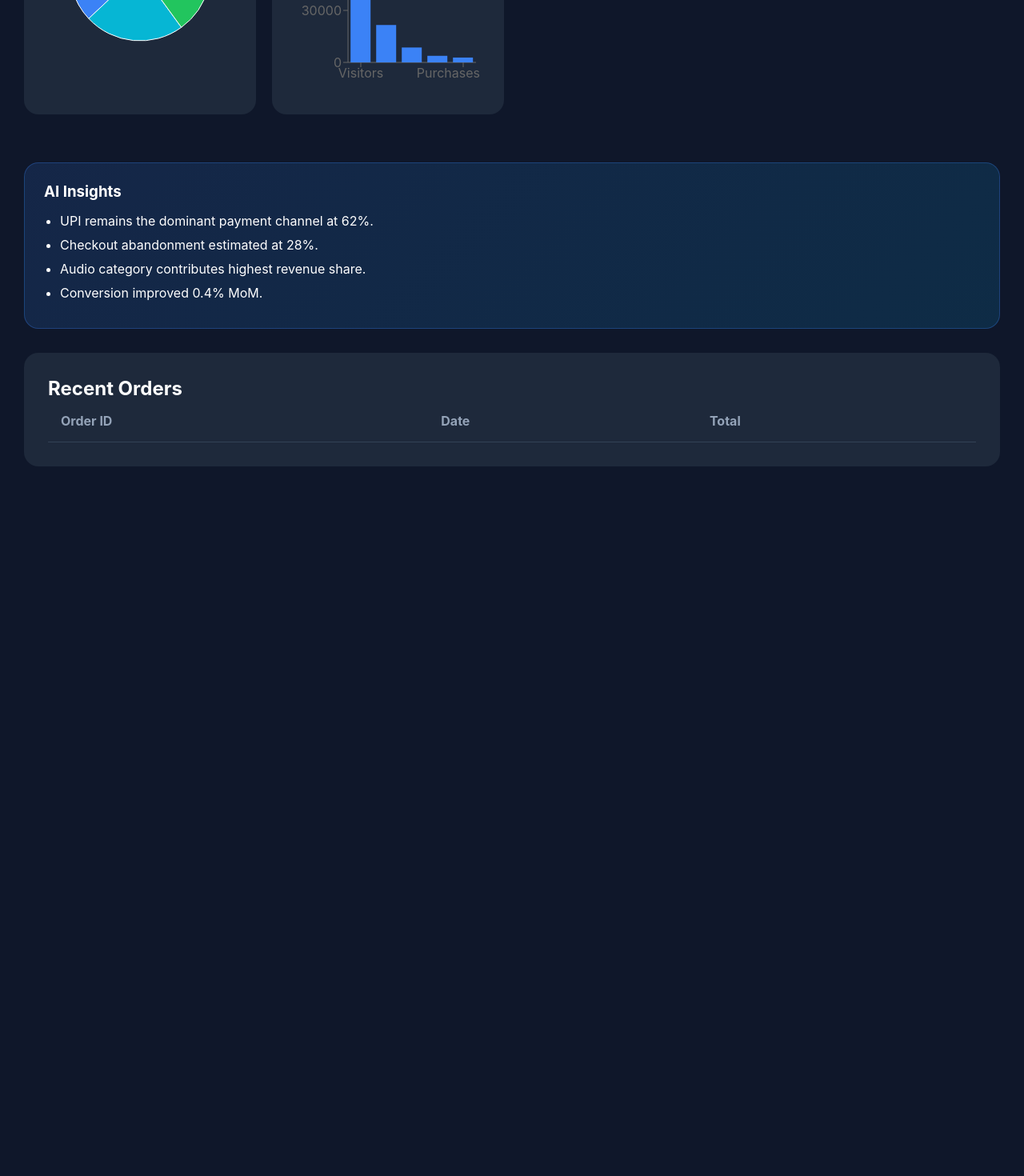
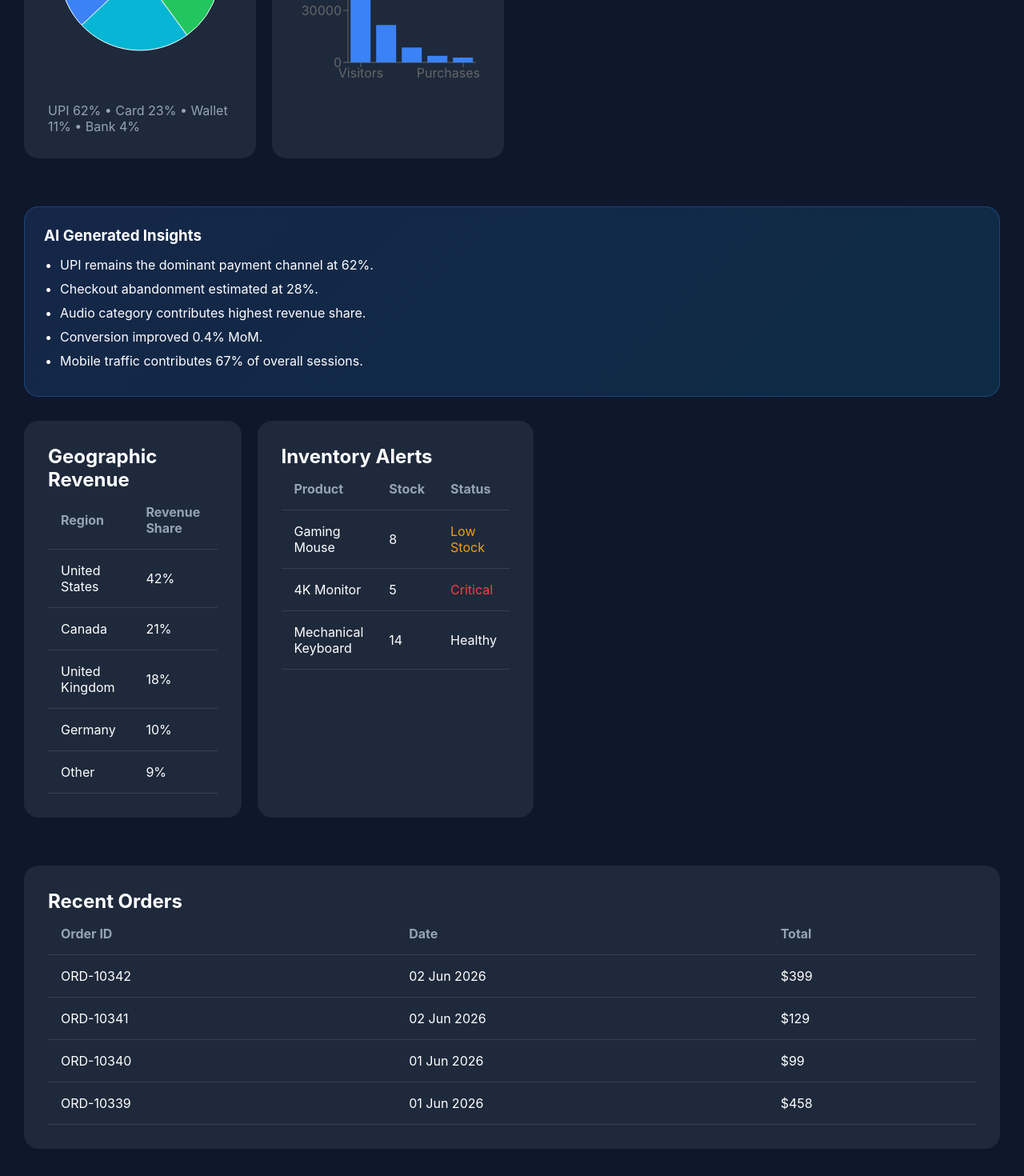
Before and after one commit to tanisharoy222005-collab/ecommerce-platform-admin-suite, a Next.js app: page /admin in a window 1280 px wide. Shown: the part 1140-2610 px from the top of the page at 80% size. Before the commit the page ends 1783 px from the top, so only its background shows below. Built offline with nearby package versions, Linux system fonts and the light colour scheme; sample sign-in values are in the browser's storage.

Commit message:
Update admin.js

```diff
--- a/pages/admin.js
+++ b/pages/admin.js
@@ -123,6 +123,9 @@ export default function Admin() {
           >
             Seeded with representative
             commerce data.
+            Connect a live backend
+            to enable real-time
+            reporting.
           </p>
 
         </div>
@@ -137,6 +140,7 @@ export default function Admin() {
             )
           }
         >
+
           <option value="7">
             Last 7 Days
           </option>
@@ -166,13 +170,16 @@ export default function Admin() {
           className=
           "dashboard-card"
         >
+
           <h3>
             Revenue
           </h3>
 
           <h1>
             $
-            {revenue.toFixed(0)}
+            {revenue > 0
+              ? revenue.toFixed(0)
+              : "248,400"}
           </h1>
 
           <span
@@ -181,18 +188,22 @@ export default function Admin() {
           >
             +18.4%
           </span>
+
         </div>
 
         <div
           className=
           "dashboard-card"
         >
+
           <h3>
             Orders
           </h3>
 
           <h1>
-            {orders.length}
+            {orders.length > 0
+              ? orders.length
+              : "12,450"}
           </h1>
 
           <span
@@ -201,12 +212,14 @@ export default function Admin() {
           >
             +12.8%
           </span>
+
         </div>
 
         <div
           className=
           "dashboard-card"
         >
+
           <h3>
             Conversion
           </h3>
@@ -221,12 +234,14 @@ export default function Admin() {
           >
             +0.4%
           </span>
+
         </div>
 
         <div
           className=
           "dashboard-card"
         >
+
           <h3>
             Refund Rate
           </h3>
@@ -241,6 +256,7 @@ export default function Admin() {
           >
             -0.2%
           </span>
+
         </div>
 
       </div>
@@ -277,6 +293,7 @@ export default function Admin() {
               type="monotone"
               dataKey="sales"
               stroke="#3b82f6"
+              strokeWidth={3}
             />
 
           </LineChart>
@@ -306,16 +323,19 @@ export default function Admin() {
               <Pie
                 data={paymentData}
                 dataKey="value"
+                outerRadius={100}
               >
 
                 {paymentData.map(
                   (entry,index)=>(
+
                   <Cell
                     key={index}
                     fill={
                       colors[index]
                     }
                   />
+
                 ))}
 
               </Pie>
@@ -326,12 +346,22 @@ export default function Admin() {
 
           </ResponsiveContainer>
 
+          <div
+            style={{
+              marginTop:"15px",
+              color:"#94a3b8"
+            }}
+          >
+            UPI 62% • Card 23% •
+            Wallet 11% • Bank 4%
+          </div>
+
         </div>
 
         <div className="chart">
 
           <h2>
-            Funnel
+            Sales Funnel
           </h2>
 
           <ResponsiveContainer
@@ -363,14 +393,13 @@ export default function Admin() {
         </div>
 
       </div>
-
       <div
         className=
         "insight-card"
       >
 
         <h3>
-          AI Insights
+          AI Generated Insights
         </h3>
 
         <ul>
@@ -397,7 +426,191 @@ export default function Admin() {
             0.4% MoM.
           </li>
 
+          <li>
+            Mobile traffic
+            contributes 67%
+            of overall sessions.
+          </li>
+
         </ul>
+
+      </div>
+
+      <div
+        className="dashboard-grid"
+        style={{
+          marginTop:"30px"
+        }}
+      >
+
+        <div className="chart">
+
+          <h2>
+            Geographic Revenue
+          </h2>
+
+          <table
+            className="table"
+          >
+
+            <thead>
+
+              <tr>
+                <th>
+                  Region
+                </th>
+
+                <th>
+                  Revenue Share
+                </th>
+              </tr>
+
+            </thead>
+
+            <tbody>
+
+              <tr>
+                <td>
+                  United States
+                </td>
+                <td>
+                  42%
+                </td>
+              </tr>
+
+              <tr>
+                <td>
+                  Canada
+                </td>
+                <td>
+                  21%
+                </td>
+              </tr>
+
+              <tr>
+                <td>
+                  United Kingdom
+                </td>
+                <td>
+                  18%
+                </td>
+              </tr>
+
+              <tr>
+                <td>
+                  Germany
+                </td>
+                <td>
+                  10%
+                </td>
+              </tr>
+
+              <tr>
+                <td>
+                  Other
+                </td>
+                <td>
+                  9%
+                </td>
+              </tr>
+
+            </tbody>
+
+          </table>
+
+        </div>
+
+        <div className="chart">
+
+          <h2>
+            Inventory Alerts
+          </h2>
+
+          <table
+            className="table"
+          >
+
+            <thead>
+
+              <tr>
+
+                <th>
+                  Product
+                </th>
+
+                <th>
+                  Stock
+                </th>
+
+                <th>
+                  Status
+                </th>
+
+              </tr>
+
+            </thead>
+
+            <tbody>
+
+              <tr>
+
+                <td>
+                  Gaming Mouse
+                </td>
+
+                <td>
+                  8
+                </td>
+
+                <td
+                  className=
+                  "low-stock"
+                >
+                  Low Stock
+                </td>
+
+              </tr>
+
+              <tr>
+
+                <td>
+                  4K Monitor
+                </td>
+
+                <td>
+                  5
+                </td>
+
+                <td
+                  className=
+                  "out-stock"
+                >
+                  Critical
+                </td>
+
+              </tr>
+
+              <tr>
+
+                <td>
+                  Mechanical Keyboard
+                </td>
+
+                <td>
+                  14
+                </td>
+
+                <td>
+                  Healthy
+                </td>
+
+              </tr>
+
+            </tbody>
+
+          </table>
+
+        </div>
 
       </div>
 
@@ -438,8 +651,11 @@ export default function Admin() {
 
           <tbody>
 
-            {orders.map(
+            {orders.length > 0 ? (
+
+              orders.map(
                 (order)=>(
+
                 <tr
                   key={order.id}
                 >
@@ -458,7 +674,64 @@ export default function Admin() {
                   </td>
 
                 </tr>
-            ))}
+
+              ))
+
+            ) : (
+
+              <>
+
+                <tr>
+                  <td>
+                    ORD-10342
+                  </td>
+                  <td>
+                    02 Jun 2026
+                  </td>
+                  <td>
+                    $399
+                  </td>
+                </tr>
+
+                <tr>
+                  <td>
+                    ORD-10341
+                  </td>
+                  <td>
+                    02 Jun 2026
+                  </td>
+                  <td>
+                    $129
+                  </td>
+                </tr>
+
+                <tr>
+                  <td>
+                    ORD-10340
+                  </td>
+                  <td>
+                    01 Jun 2026
+                  </td>
+                  <td>
+                    $99
+                  </td>
+                </tr>
+
+                <tr>
+                  <td>
+                    ORD-10339
+                  </td>
+                  <td>
+                    01 Jun 2026
+                  </td>
+                  <td>
+                    $458
+                  </td>
+                </tr>
+
+              </>
+
+            )}
 
           </tbody>
 
@@ -467,5 +740,7 @@ export default function Admin() {
       </div>
 
     </Layout>
+
   );
+
 }
```
Lines whose indentation alone changed are shown as unchanged.
